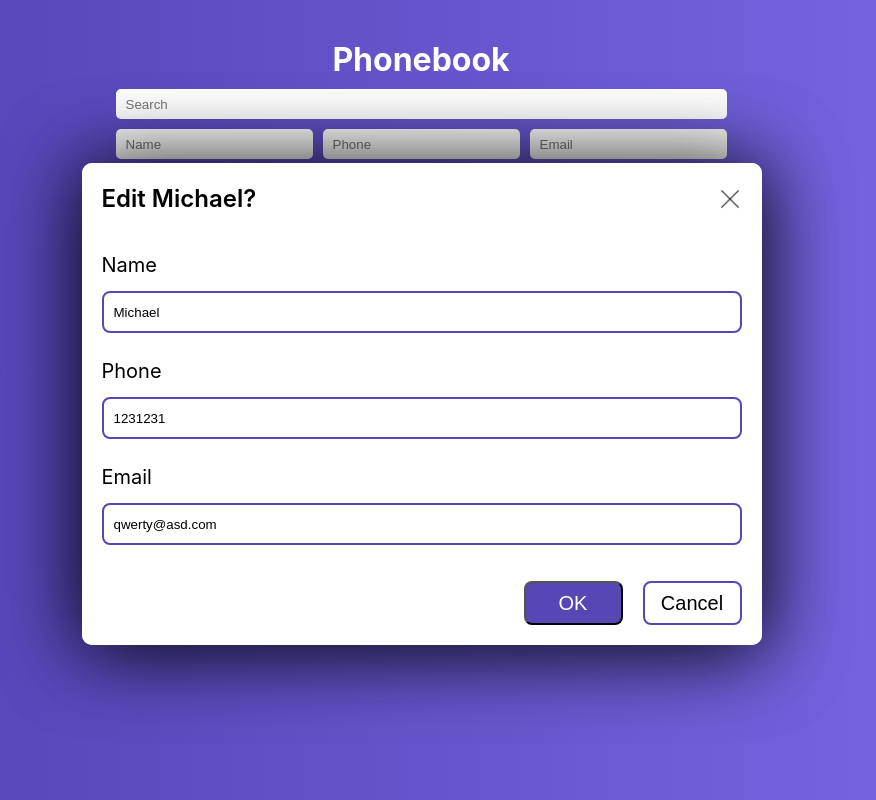
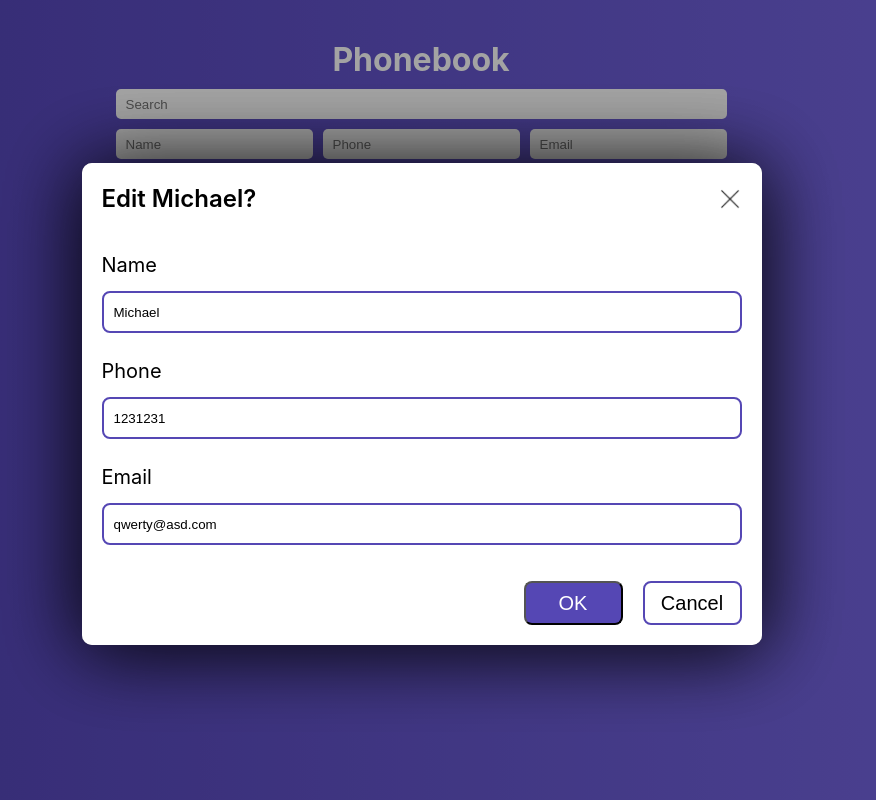
Before and after one commit to myzub/phonebook-react, a React (Create React App) app: page / in a window 1280 px wide. Both pictures are taken after a click on the picture 802 px from the left and 269 px from the top of the page. Shown: the whole page, without its empty margins (219-1095 px from the left). Built offline with nearby package versions, Linux system fonts and the light colour scheme.

Commit message:
0.1.2 - feat: close modal window with click outside

```diff
--- a/src/Components/Modal/DeleteModal.js
+++ b/src/Components/Modal/DeleteModal.js
@@ -1,14 +1,20 @@
 import classes from "./Modal.module.css";
 import closeIcon from "../../img/close.png";
-import React from "react";
+import React, { useRef, useState } from "react";
 import { closeModal, modalSubmitHandler } from "../../store/actions/phonebook";
 import { useDispatch, useSelector } from "react-redux";
+import useOnClickOutside from "../../hooks/useOnClickOutside";
 
 const DeleteModal = () => {
   const { name, closeModalDispatch, modalSubmitHandlerDispatch } =
     useDeleteModal();
 
+  const ref = useRef();
+  const [showModal, setShowModal] = useState(false);
+  useOnClickOutside(ref, () => setShowModal(false));
+
   return (
+    <div className={classes.modalBackdrop} ref={ref}>
       <div className={classes.Modal}>
         <div className={classes.headerWrapper}>
           <h3>Delete {name}?</h3>
@@ -27,6 +33,7 @@ const DeleteModal = () => {
           </button>
         </div>
       </div>
+    </div>
   );
 };
 
--- a/src/Components/Modal/EditModal.js
+++ b/src/Components/Modal/EditModal.js
@@ -6,6 +6,8 @@ import {
   updateContact,
 } from "../../store/actions/phonebook";
 import { useDispatch, useSelector } from "react-redux";
+import { useRef, useState } from "react";
+import useOnClickOutside from "../../hooks/useOnClickOutside";
 
 const EditModal = () => {
   const {
@@ -17,7 +19,12 @@ const EditModal = () => {
     updateContactDispatch,
   } = useEditModal();
 
+  const ref = useRef();
+  const [showModal, setShowModal] = useState(false);
+  useOnClickOutside(ref, () => setShowModal(false));
+
   return (
+    <div className={classes.modalBackdrop} ref={ref}>
       <div className={classes.Modal}>
         <div className={classes.headerWrapper}>
           <h3>Edit {name}?</h3>
@@ -64,11 +71,15 @@ const EditModal = () => {
             >
               OK
             </button>
-          <button className={classes.cancelButton} onClick={closeModalDispatch}>
+            <button
+              className={classes.cancelButton}
+              onClick={closeModalDispatch}
+            >
               Cancel
             </button>
           </div>
         </form>
+      </div>
     </div>
   );
 };
--- a/src/Components/Modal/Modal.js
+++ b/src/Components/Modal/Modal.js
@@ -6,24 +6,12 @@ import { useDispatch, useSelector } from "react-redux";
 import { useEffect } from "react";
 import { closeModal } from "../../store/actions/phonebook";
 
-// TODO close on background click
-// TODO add dark background
 
 const Modal = () => {
-  const { modalType } = useModal();
-
-  const selectModal = () => {
-    if (modalType === "EDIT") {
-      return <EditModal />;
-    } else if (modalType === "DELETE") {
-      return <DeleteModal />;
-    } else {
-      return null;
-    }
-  };
+  const selectModal = useModal();
 
   return ReactDOM.createPortal(
-    <div className={classes.modalBackdrop}>{selectModal()}</div>,
+    <>{selectModal()}</>,
     document.getElementById("modal-root")
   );
 };
@@ -46,7 +34,15 @@ function useModal() {
     };
   }, [modalType]);
 
-  return { modalType };
+  return () => {
+    if (modalType === "EDIT") {
+      return <EditModal />;
+    } else if (modalType === "DELETE") {
+      return <DeleteModal />;
+    } else {
+      return null;
+    }
+  };
 }
 
 export default Modal;
--- a/src/Components/Modal/Modal.module.css
+++ b/src/Components/Modal/Modal.module.css
@@ -1,9 +1,10 @@
 .modalBackdrop {
-  /*width: 100vh;*/
-  /*height: 100vh;*/
-  /*background-color: rgba(0, 0, 0, 0.4);*/
-  /*z-index: 9;*/
-
+  position:fixed;
+  top:0;
+  left:0;
+  width:100vw;
+  height:100vh;
+  background-color:rgba(0,0,0,0.2);
 }
 
 .Modal {
--- /dev/null
+++ b/src/hooks/useOnClickOutside.js
@@ -0,0 +1,18 @@
+import { useEffect } from "react";
+
+export default function useOnClickOutside(ref, handler) {
+  useEffect(() => {
+    const listener = (event) => {
+      if (!ref.current || ref.current.contains(event.target)) {
+        return;
+      }
+      handler(event);
+    };
+    document.addEventListener("mousedown", listener);
+    document.addEventListener("touchstart", listener);
+    return () => {
+      document.removeEventListener("mousedown", listener);
+      document.removeEventListener("touchstart", listener);
+    };
+  }, [ref, handler]);
+}
```
Lines whose indentation alone changed are shown as unchanged.
